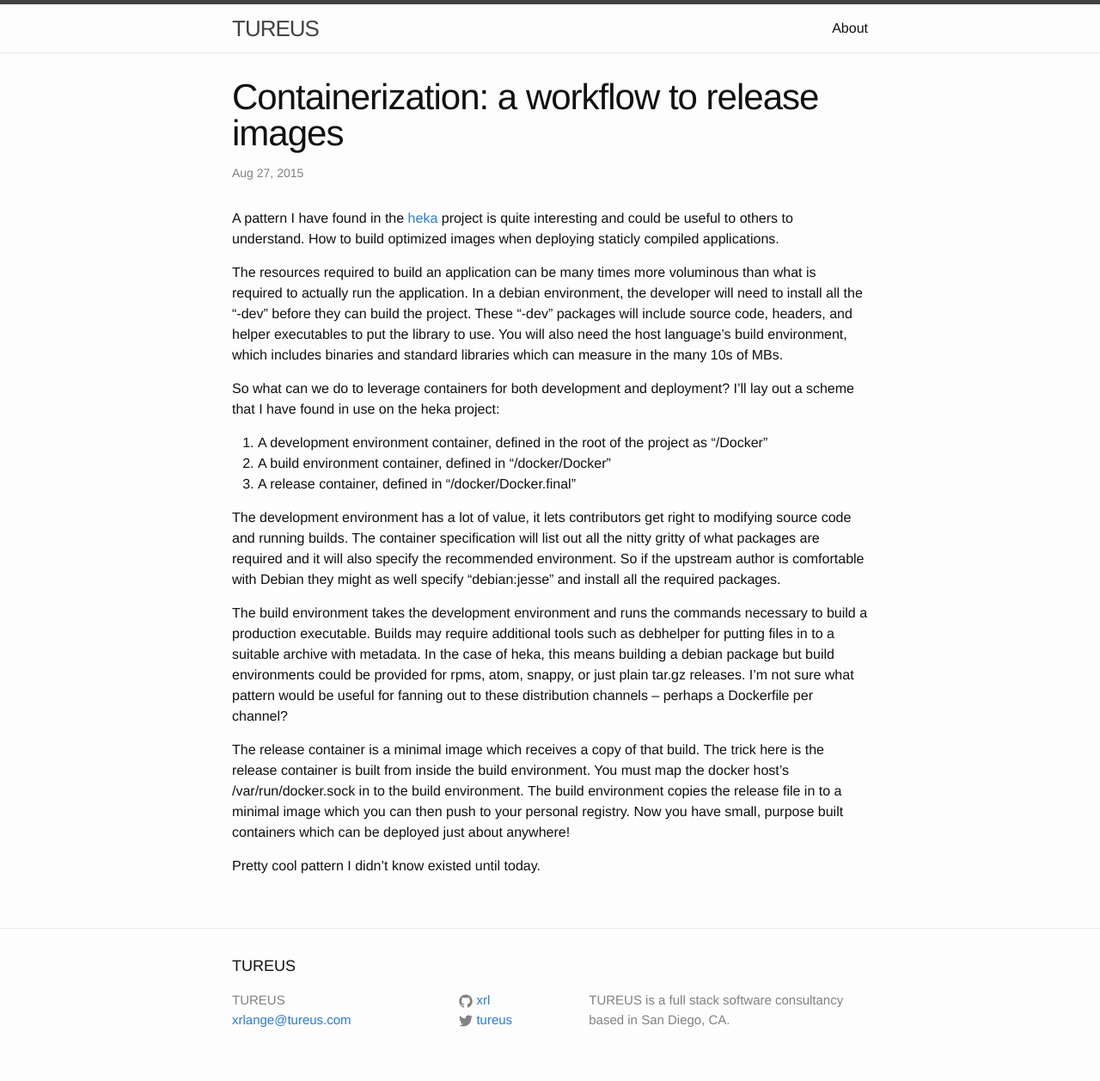
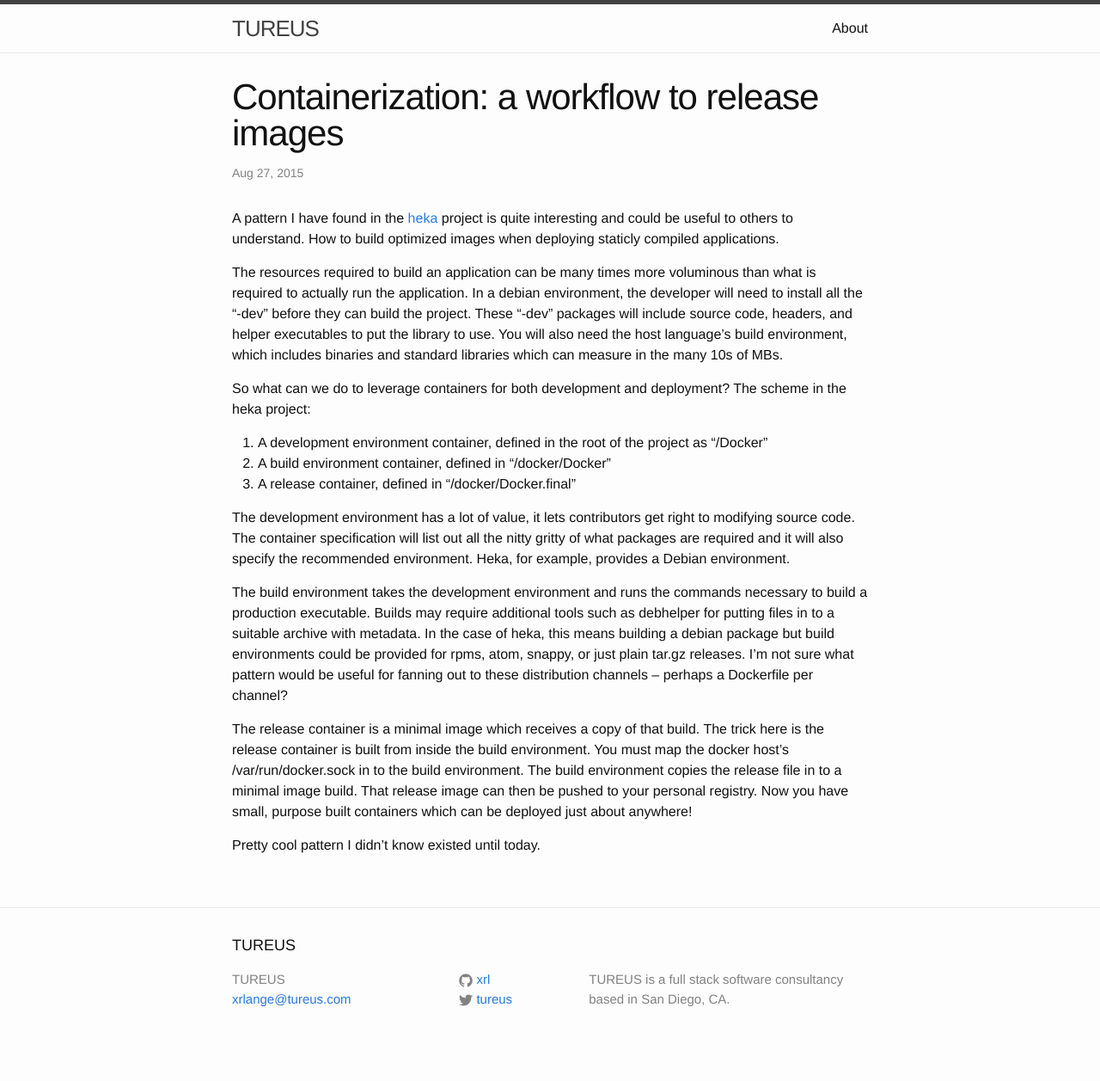
Before and after one commit to tureus/tureus.github.io, a Jekyll site: the page built from _posts/2015-08-27-container-release-workflow.md, in a window 1280 px wide. Shown: the whole page at 86% size. Built offline with Jekyll 4.4.1, drawn with Linux system fonts in a browser that asks for light colours; after the commit the page ends 1233 px from its top, so only the background shows below that.

Commit message:
Update 2015-08-27-container-release-workflow.md

```diff
--- a/_posts/2015-08-27-container-release-workflow.md
+++ b/_posts/2015-08-27-container-release-workflow.md
@@ -9,16 +9,16 @@ A pattern I have found in the [heka](https://www.github.com/mozilla-services/hek
 
 The resources required to build an application can be many times more voluminous than what is required to actually run the application. In a debian environment, the developer will need to install all the "-dev" before they can build the project. These "-dev" packages will include source code, headers, and helper executables to put the library to use. You will also need the host language's build environment, which includes binaries and standard libraries which can measure in the many 10s of MBs.
 
-So what can we do to leverage containers for both development and deployment? I'll lay out a scheme that I have found in use on the heka project:
+So what can we do to leverage containers for both development and deployment? The scheme in the heka project:
 
   1. A development environment container, defined in the root of the project as "/Docker"
   2. A build environment container, defined in "/docker/Docker"
   3. A release container, defined in "/docker/Docker.final"
 
-The development environment has a lot of value, it lets contributors get right to modifying source code and running builds. The container specification will list out all the nitty gritty of what packages are required and it will also specify the recommended environment. So if the upstream author is comfortable with Debian they might as well specify "debian:jesse" and install all the required packages.
+The development environment has a lot of value, it lets contributors get right to modifying source code. The container specification will list out all the nitty gritty of what packages are required and it will also specify the recommended environment. Heka, for example, provides a Debian environment.
 
 The build environment takes the development environment and runs the commands necessary to build a production executable. Builds may require additional tools such as debhelper for putting files in to a suitable archive with metadata. In the case of heka, this means building a debian package but build environments could be provided for rpms, atom, snappy, or just plain tar.gz releases. I'm not sure what pattern would be useful for fanning out to these distribution channels -- perhaps a Dockerfile per channel?
 
-The release container is a minimal image which receives a copy of that build. The trick here is the release container is built from inside the build environment. You must map the docker host's /var/run/docker.sock in to the build environment. The build environment copies the release file in to a minimal image which you can then push to your personal registry. Now you have small, purpose built containers which can be deployed just about anywhere!
+The release container is a minimal image which receives a copy of that build. The trick here is the release container is built from inside the build environment. You must map the docker host's /var/run/docker.sock in to the build environment. The build environment copies the release file in to a minimal image build. That release image can then be pushed to your personal registry. Now you have small, purpose built containers which can be deployed just about anywhere!
 
 Pretty cool pattern I didn't know existed until today.
```
